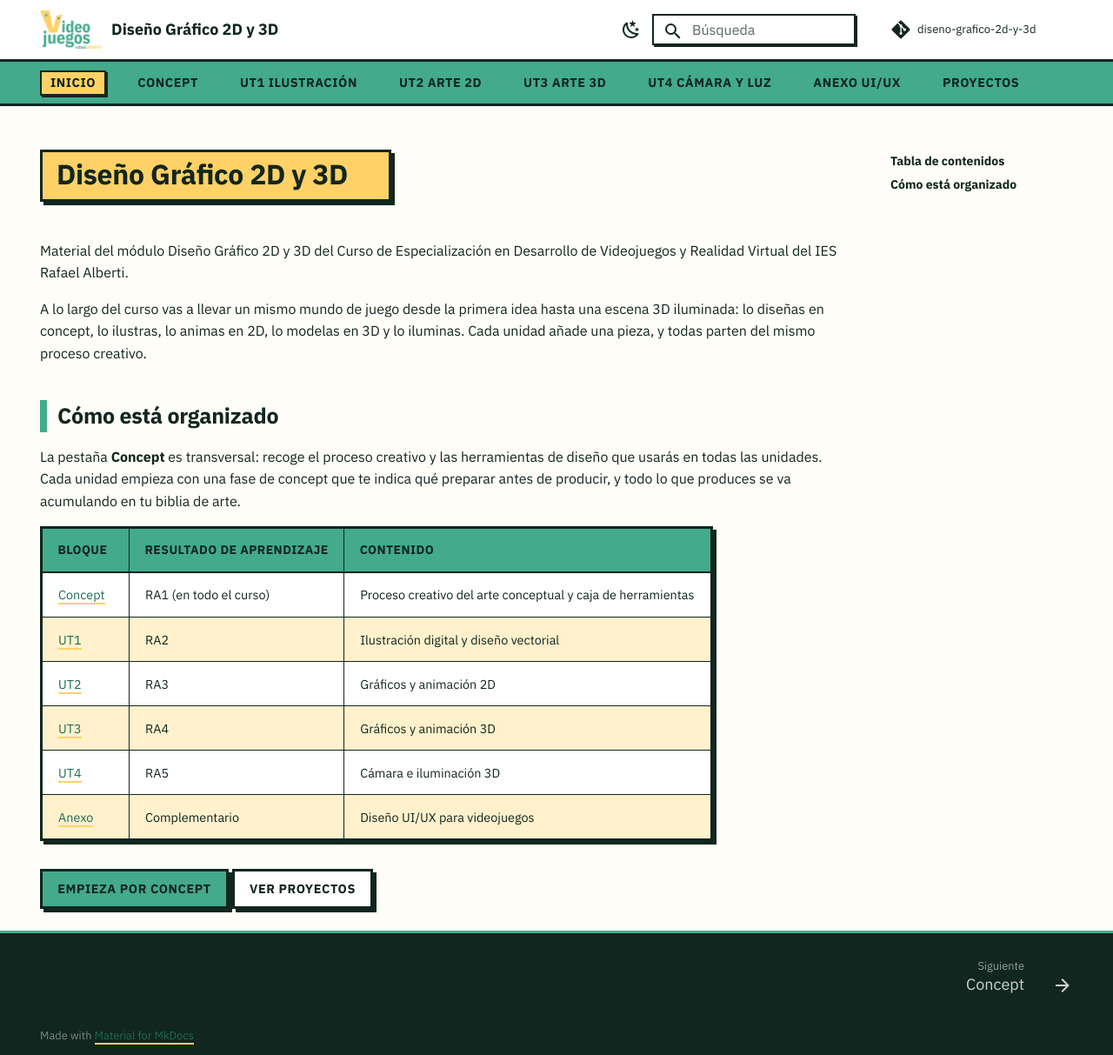
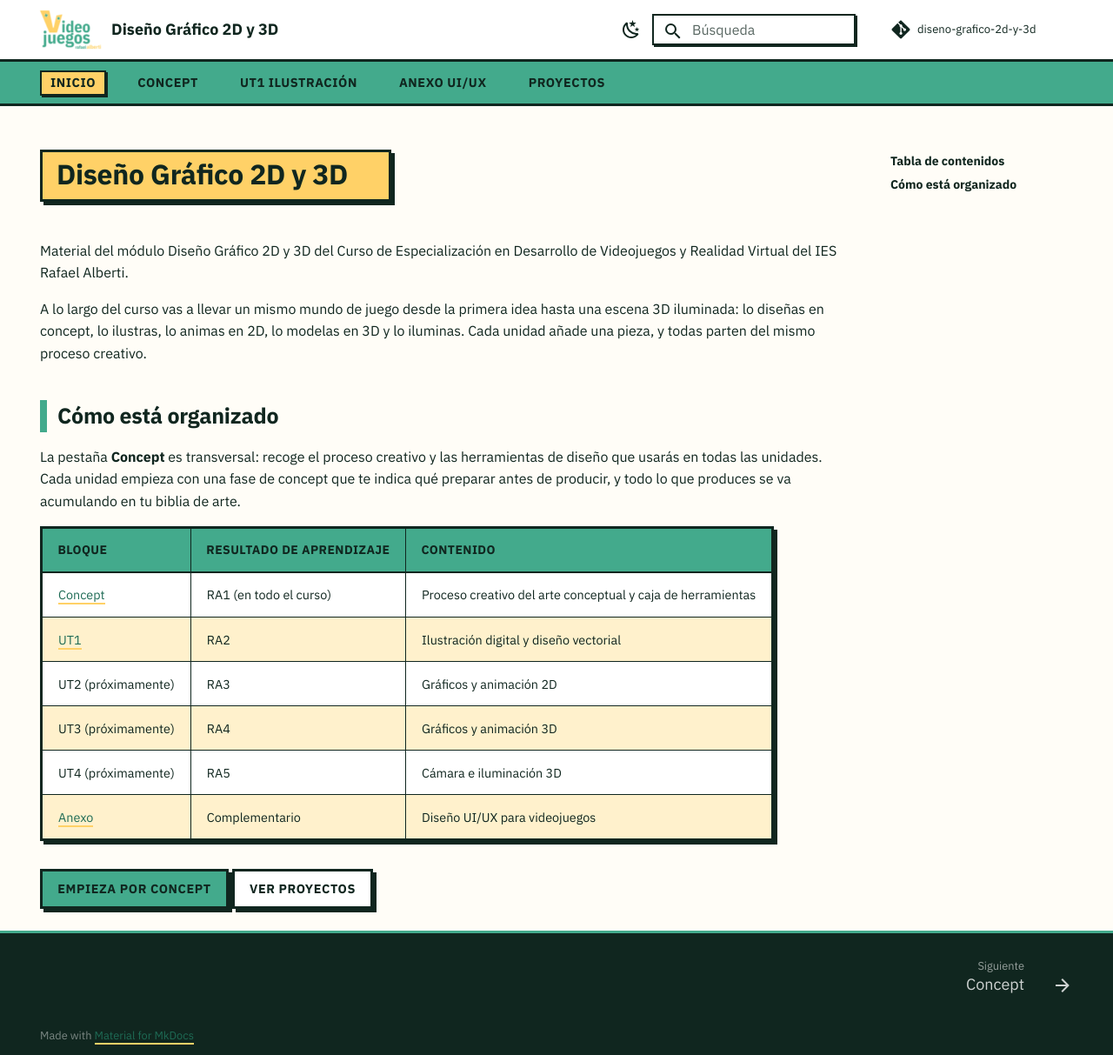
Before and after one commit to envasador/diseno-grafico-2d-y-3d, an MkDocs documentation site: the page built from docs/index.md, in a window 1280 px wide and 1213 px high. Shown: the whole window at 87% size. Built offline with MkDocs 1.6.1 and Material for MkDocs 9.7.7, drawn with Linux system fonts in a browser that asks for light colours; comment, search, counter and statistics services are not loaded; part of the change alters nothing that is shown.

Commit message:
Arte | 26-27

```diff
--- a/docs/index.md
+++ b/docs/index.md
@@ -17,9 +17,9 @@ La pestaña **Concept** es transversal: recoge el proceso creativo y las herrami
 |---|---|---|
 | [Concept](concept/index.md) | RA1 (en todo el curso) | Proceso creativo del arte conceptual y caja de herramientas |
 | [UT1](ut1/index.md) | RA2 | Ilustración digital y diseño vectorial |
-| [UT2](ut2/index.md) | RA3 | Gráficos y animación 2D |
-| [UT3](ut3/index.md) | RA4 | Gráficos y animación 3D |
-| [UT4](ut4/index.md) | RA5 | Cámara e iluminación 3D |
+| UT2 (próximamente) | RA3 | Gráficos y animación 2D |
+| UT3 (próximamente) | RA4 | Gráficos y animación 3D |
+| UT4 (próximamente) | RA5 | Cámara e iluminación 3D |
 | [Anexo](anexo-ui-ux/index.md) | Complementario | Diseño UI/UX para videojuegos |
 
 [Empieza por Concept](concept/index.md){ .md-button .md-button--primary } [Ver proyectos](proyectos/index.md){ .md-button }
--- a/mkdocs.yml
+++ b/mkdocs.yml
@@ -56,6 +56,14 @@ markdown_extensions:
       emoji_index: !!python/name:material.extensions.emoji.twemoji
       emoji_generator: !!python/name:material.extensions.emoji.to_svg
 
+# Unidades ocultas: se abren poco a poco. Para publicar una unidad,
+# borra su línea de exclude_docs y descomenta su bloque en nav.
+exclude_docs: |
+  /ut2/
+  /ut3/
+  /ut4/
+  /assets/ut2/
+
 nav:
   - Inicio: index.md
   - Concept:
@@ -74,25 +82,25 @@ nav:
       - Affinity Designer: ut1/01-affinity-designer.md
       - Personajes y escenarios: ut1/02-dibujo-de-personajes-y-escenarios.md
       - Flujo de un personaje: ut1/03-flujo-de-un-personaje.md
-  - UT2 Arte 2D:
-      - ut2/index.md
-      - El arte 2D: ut2/01-arte-2d.md
-      - Programas para pixel art: ut2/02-programas-pixel-art.md
-      - Tamaño de la imagen: ut2/03-tamano-de-la-imagen.md
-      - Tiles y sprite sheets: ut2/04-tiles-y-sprite-sheets.md
-      - Principios de animación: ut2/05-principios-de-animacion.md
-      - Animación de espera: ut2/06-animacion-de-espera.md
-      - Walking cycle: ut2/07-walking-cycle.md
-      - Animación de ataque: ut2/08-animacion-de-ataque.md
-      - Escenarios 2D: ut2/09-escenarios-2d.md
-  - UT3 Arte 3D:
-      - ut3/index.md
-      - Introducción a Blender: ut3/01-introduccion-3d-blender.md
-      - Modelado básico: ut3/02-modelado-basico.md
-      - Materiales y texturas: ut3/03-materiales-y-texturas.md
-  - UT4 Cámara y luz:
-      - ut4/index.md
-      - Iluminación: ut4/01-iluminacion.md
+#  - UT2 Arte 2D:
+#      - ut2/index.md
+#      - El arte 2D: ut2/01-arte-2d.md
+#      - Programas para pixel art: ut2/02-programas-pixel-art.md
+#      - Tamaño de la imagen: ut2/03-tamano-de-la-imagen.md
+#      - Tiles y sprite sheets: ut2/04-tiles-y-sprite-sheets.md
+#      - Principios de animación: ut2/05-principios-de-animacion.md
+#      - Animación de espera: ut2/06-animacion-de-espera.md
+#      - Walking cycle: ut2/07-walking-cycle.md
+#      - Animación de ataque: ut2/08-animacion-de-ataque.md
+#      - Escenarios 2D: ut2/09-escenarios-2d.md
+#  - UT3 Arte 3D:
+#      - ut3/index.md
+#      - Introducción a Blender: ut3/01-introduccion-3d-blender.md
+#      - Modelado básico: ut3/02-modelado-basico.md
+#      - Materiales y texturas: ut3/03-materiales-y-texturas.md
+#  - UT4 Cámara y luz:
+#      - ut4/index.md
+#      - Iluminación: ut4/01-iluminacion.md
   - Anexo UI/UX:
       - anexo-ui-ux/index.md
       - Introducción UI/UX: anexo-ui-ux/01-introduccion-ui-ux.md
```
